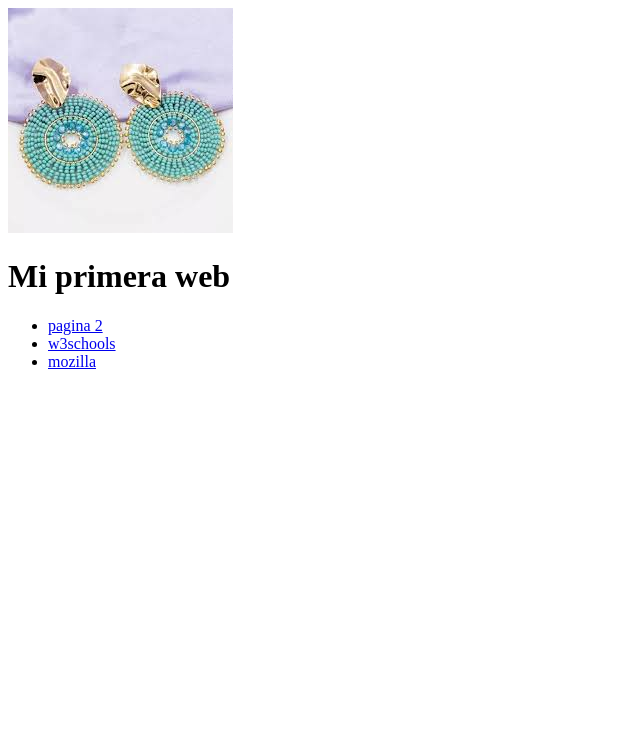
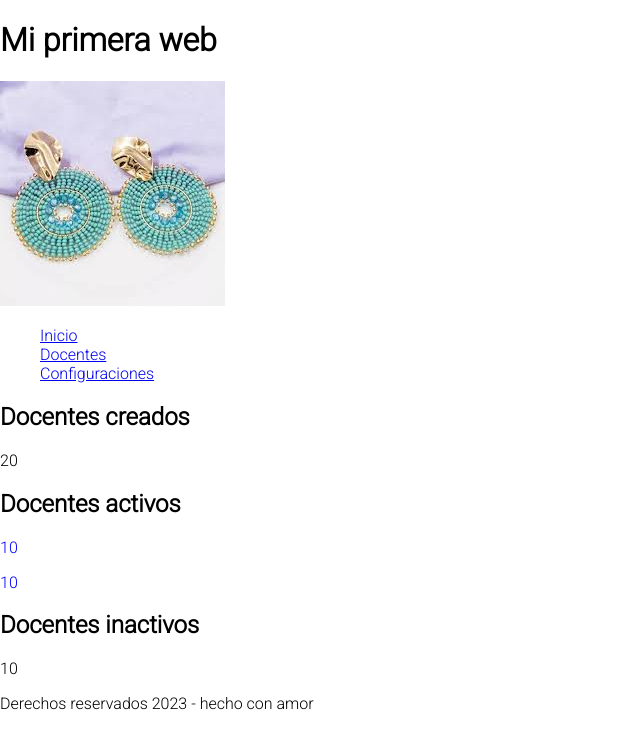
Before and after one commit to wilberchicacarvajal/maquetacion-1, a plain HTML site: page index.html in a window 1280 px wide. Shown: the whole page, without its empty margins (0-640 px from the left). Drawn offline with Linux system fonts and the light colour scheme; a web font is replaced by a local one.

Commit message:
iniciar con estilos y importar fuentes

```diff
--- a/index.html
+++ b/index.html
@@ -6,40 +6,84 @@
   <meta http-equiv="X-UA-Compatible" content="IE=edge">
   <meta name="viewport" content="width=device-width, initial-scale=1.0">
   <link rel="icon" type="image/x-icon" href="./imagenes/favicon.ico">
+
+  <link rel="preconnect" href="https://fonts.googleapis.com">
+  <link rel="preconnect" href="https://fonts.gstatic.com" crossorigin>
+  <link href="https://fonts.googleapis.com/css2?family=Delicious+Handrawn&family=Roboto:ital,wght@0,300;1,100;1,300&display=swap" rel="stylesheet">
+
+<link rel="stylesheet" href="./styles.css">
+
   <title>Mi primera web</title>
+
+  <style>
+
+    /* selector {
+      propiedad: valor;
+    }*/
+
+    /*p {
+      color: red;
+    }*/
+
+  </style>
+
 </head>
+
 <body>
 
 
 
  <header>
+  <h1>Mi primera web</h1>
+  <img src="./imagenes/images.jpg" alt="logo de mi pagina">
+  <div>
+    <span></span>
+    <span></span>
+    <span></span>
+  </div>
 
-  <img src="./imagenes/images.jpg" alt="logo de mi pagina">
-  <h1>Mi primera web</h1>
+<header>
 
-<nav>
-  <ul>
-    <li>
+  <aside>
 
-      <a href="./page2.html"> pagina 2 </a>
+    <nav>
+      <ul>
+      <li><a href="#">Inicio</a></li>
+      <li><a href="#">Docentes</a></li>
+      <li><a href="#">Configuraciones</a></li>
+      <ul>
+    </nav>
 
-    </li>
+  <aside>
+
+<main>
+    <section>
+      <article>
+        <h2>Docentes creados</h2>
+        <p>20</p>
+      </article>
+
+      <article>
+        <h2>Docentes activos</h2>
+        <p style="color: blue;">10</p>
+        <p style="color: blue;">10</p>
+      </article>
+
+      <article>
+        <h2>Docentes inactivos</h2>
+        <p>10</p>
+      </article>
+
+    </section>
+
+</main>
+
+<footer>
+  <p>Derechos reservados 2023 - hecho con amor</p>
+
+</footer>
 
 
-        <li>
+</body>
 
-      <a href="https://www.w3schools.com/html"> w3schools </a>
-
-        </li>
-
-
-        <li>
-
-      <a href="https://developer.mozilla.org/es/docs/Learn/HTML"> mozilla </a>
-
-    </li>
-  </ul>
-</nav>
-
-</body>
 </html>
--- /dev/null
+++ b/styles.css
@@ -0,0 +1,15 @@
+body{
+    margin: 0;
+    padding: 0;
+    font-family:'Roboto', sans-serif
+
+}
+
+ul{
+    list-style-type: none;
+    font-weight: 300;
+}
+
+footer p{
+    font-weight: 100;
+}
```
